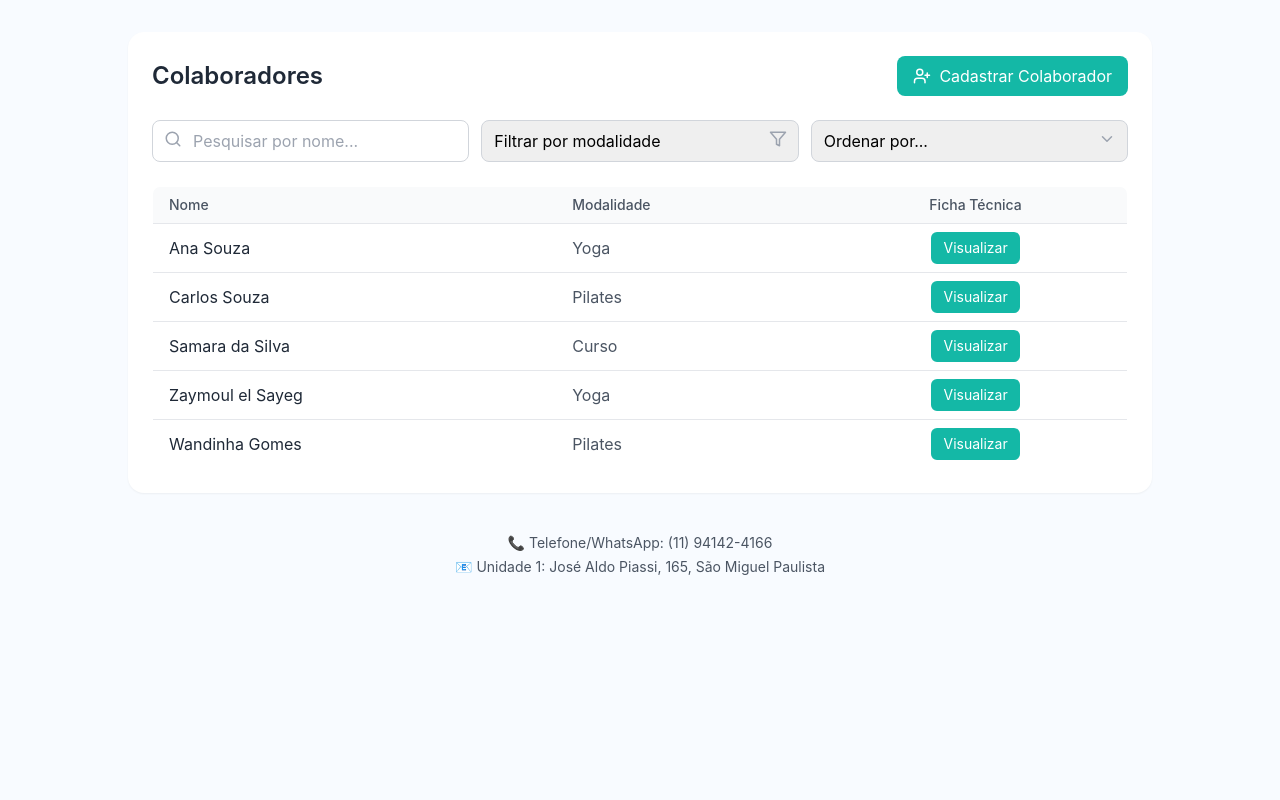
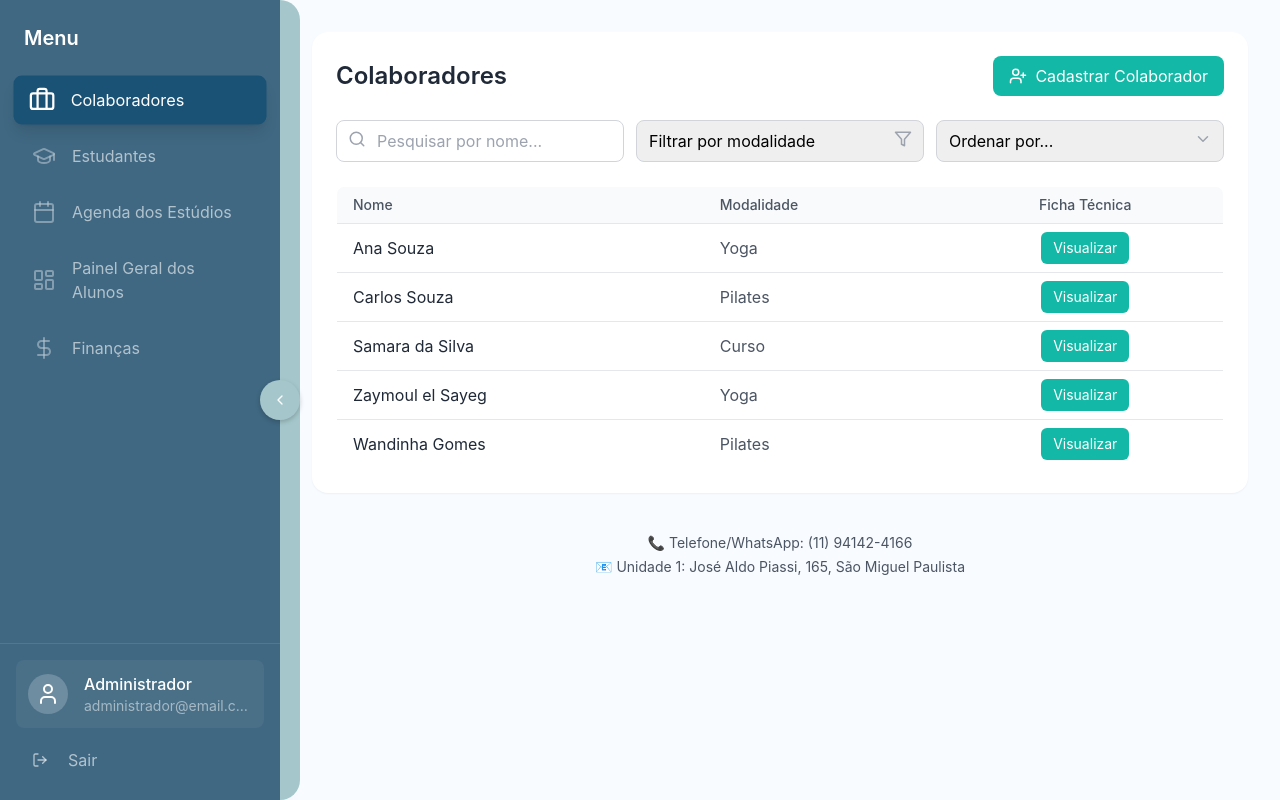
Before and after one commit to Bruxx092/Front_End_Define_Pilates, a React (Vite) app: page /colaboradores in a window 1280 px wide. Built offline with nearby package versions, Linux system fonts and the light colour scheme; no server answers.

Commit message:
Sidebar adicionada

```diff
--- a/src/components/layout/Sidebar/sidebarConfigs.js
+++ b/src/components/layout/Sidebar/sidebarConfigs.js
@@ -20,7 +20,7 @@ export const sidebarConfigs = {
       {
         title: "Colaboradores",
         icon: Briefcase,
-        path: "/administrador/colaboradores",
+        path: "/colaboradores",
       },
       {
         title: "Estudantes",
--- a/src/pages/Colaboradores/FichaTecnica.jsx
+++ b/src/pages/Colaboradores/FichaTecnica.jsx
@@ -1,4 +1,4 @@
-import React, { useEffect, useState } from "react";
+import React, { useState, useEffect } from "react";
 import { useParams, useNavigate } from "react-router-dom";
 import { Edit, Save, X } from "lucide-react";
 
@@ -35,7 +35,7 @@ export default function FichaTecnica() {
     };
 
     setColaborador(mockData);
-    setFormState(mockData); // Inicializa o estado do formulário
+    setFormState(mockData);
   }, [id]);
 
   if (!colaborador) {
@@ -46,7 +46,6 @@ export default function FichaTecnica() {
     );
   }
 
-  // 🔹 Manipulação de inputs
   const handleChange = (e) => {
     const { name, value } = e.target;
     setFormState({ ...formState, [name]: value });
@@ -58,15 +57,13 @@ export default function FichaTecnica() {
     setFormState({ ...formState, [field]: newArray });
   };
 
-  // 🔹 Salvar alterações
   const handleSave = () => {
     setColaborador(formState);
     setEditMode(false);
     // Aqui você pode enviar para API via axios
-    // axios.put(`/api/colaboradores/${id}`, formState, { headers: { Authorization: `Bearer ${token}` } })
+    // axios.put(`/api/colaboradores/${id}`, formState)
   };
 
-  // 🔹 Cancelar alterações
   const handleCancel = () => {
     setFormState(colaborador);
     setEditMode(false);
@@ -143,7 +140,7 @@ export default function FichaTecnica() {
                   name="cref"
                   value={formState.cref}
                   onChange={handleChange}
-                  className="w-full border border-gray-300 rounded px-2 py-1"
+                  className="w1-full border border-gray-300 rounded px-2 py-1"
                 />
               ) : (
                 <p className="font-medium">{formState.cref}</p>
@@ -169,11 +166,15 @@ export default function FichaTecnica() {
                   <input
                     key={i}
                     value={h}
-                    onChange={(e) => handleArrayChange("horariosFixos", i, e.target.value)}
+                    onChange={(e) =>
+                      handleArrayChange("horariosFixos", i, e.target.value)
+                    }
                     className="w-full border border-gray-300 rounded px-2 py-1 mb-1"
                   />
                 ) : (
-                  <p key={i} className="font-medium">{h}</p>
+                  <p key={i} className="font-medium">
+                    {h}
+                  </p>
                 )
               )}
 
@@ -235,7 +236,9 @@ export default function FichaTecnica() {
               <input
                 key={i}
                 value={e}
-                onChange={(e) => handleArrayChange("experiencia", i, e.target.value)}
+                onChange={(e) =>
+                  handleArrayChange("experiencia", i, e.target.value)
+                }
                 className="w-full border border-gray-300 rounded px-2 py-1 mb-1"
               />
             ))
--- a/src/pages/Colaboradores/TelaColaboradores.jsx
+++ b/src/pages/Colaboradores/TelaColaboradores.jsx
@@ -1,9 +1,16 @@
+// @ts-nocheck
 import React, { useState, useEffect } from "react";
 import { Search, Filter, ChevronDown, UserPlus } from "lucide-react";
 import { useNavigate } from "react-router-dom";
+import SidebarUnificada from "@/components/layout/Sidebar/SidebarUnificada";
+import { sidebarConfigs } from "@/components/layout/Sidebar/sidebarConfigs";
+import { useSidebar } from "@/context/SidebarContext";
 
 export default function ColaboradoresPage() {
   const navigate = useNavigate();
+  const { isMobile, sidebarWidth } = useSidebar();
+  const [menuOpen, setMenuOpen] = useState(false);
+
   const [colaboradores, setColaboradores] = useState([]);
   const [busca, setBusca] = useState("");
   const [modalidadeFiltro, setModalidadeFiltro] = useState("");
@@ -42,12 +49,28 @@ export default function ColaboradoresPage() {
 
   // 🔹 Ir para cadastro de colaborador
   const handleCadastrar = (e) => {
-    e.stopPropagation(); // ⛔ evita que o clique "vaze" para outro botão
-    navigate("/colaborator-signin"); // ✅ Rota correta
+    e.stopPropagation();
+    navigate("/colaborator-signin");
   };
 
   return (
-    <div className="min-h-screen bg-[#f8fbff] p-4 sm:p-8 flex flex-col items-center">
+    <div className="flex min-h-screen bg-[#f8fbff]">
+      {/* ✅ Sidebar do administrador */}
+      <SidebarUnificada
+        menuItems={sidebarConfigs.administrador.menuItems}
+        userInfo={sidebarConfigs.administrador.userInfo}
+        isOpen={menuOpen}
+        onOpenChange={setMenuOpen}
+      />
+
+      <div
+        className="flex flex-col flex-1 transition-all duration-300 min-w-0"
+        style={{
+          marginLeft: !isMobile ? `${sidebarWidth}px` : "0",
+          width: !isMobile ? `calc(100% - ${sidebarWidth}px)` : "100%",
+        }}
+      >
+        <main className="p-4 sm:p-8 flex flex-col items-center">
           <div className="w-full max-w-5xl bg-white rounded-2xl shadow-sm p-6">
             {/* 🔹 Cabeçalho */}
             <div className="flex flex-col sm:flex-row items-center justify-between mb-6">
@@ -155,6 +178,8 @@ export default function ColaboradoresPage() {
             <p>📞 Telefone/WhatsApp: (11) 94142-4166</p>
             <p>📧 Unidade 1: José Aldo Piassi, 165, São Miguel Paulista</p>
           </footer>
+        </main>
+      </div>
     </div>
   );
 }
```
Lines whose indentation alone changed are shown as unchanged.
